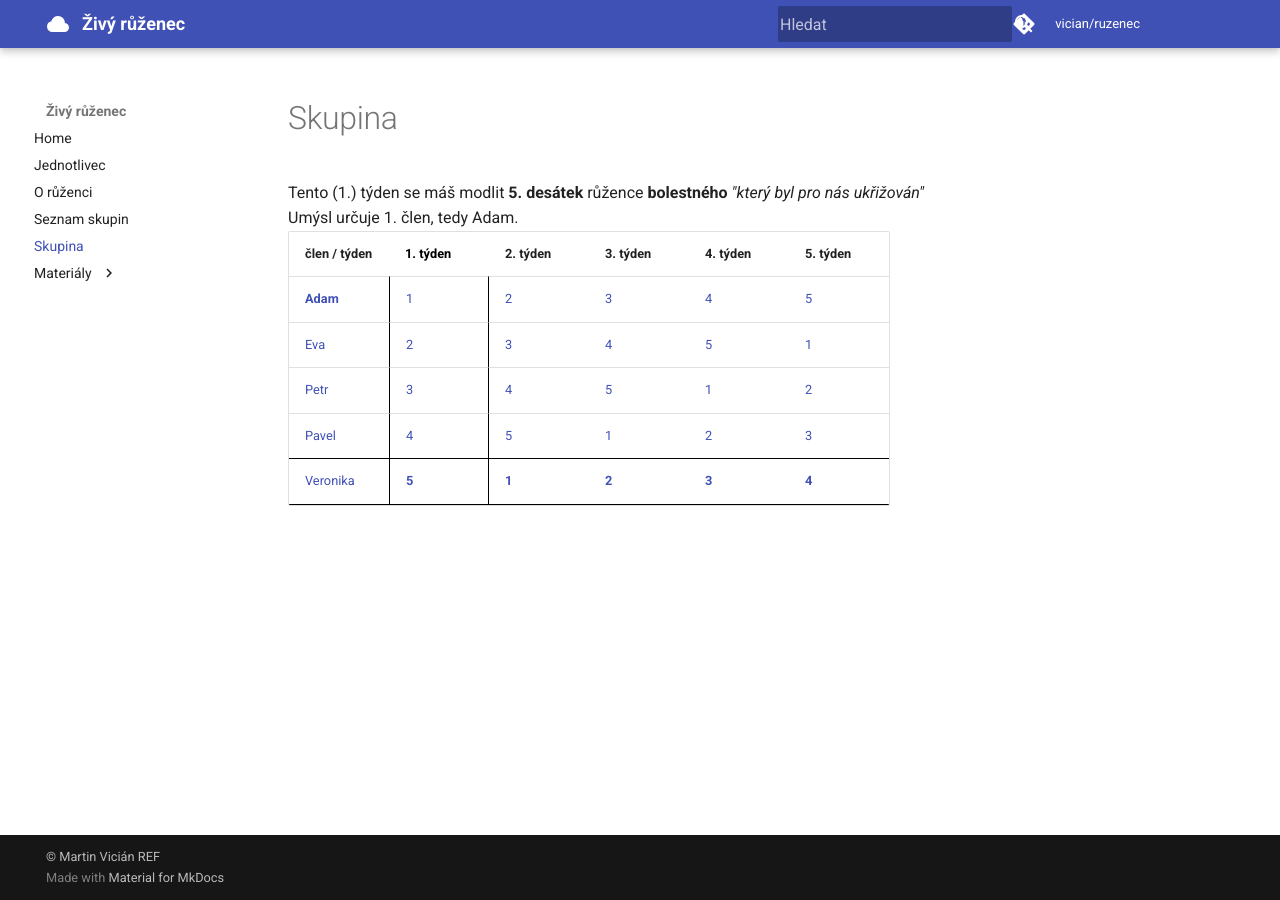
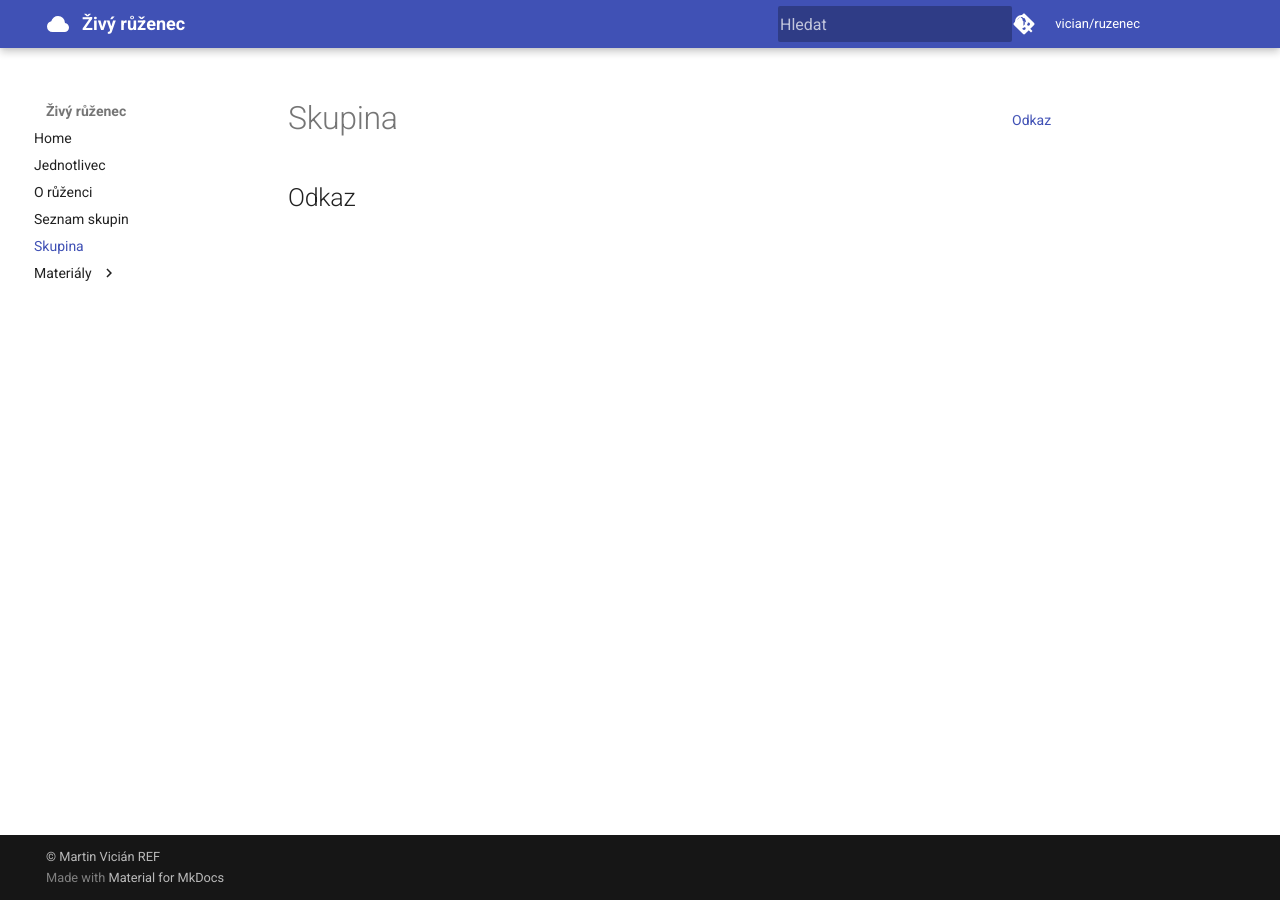
Before and after one commit to vician/rosary, an MkDocs documentation site: the page built from docs/skupina.md, in a window 1280 px wide. Built offline with MkDocs 1.6.1 and Material for MkDocs 9.7.7, drawn with Linux system fonts in a browser that asks for light colours; comment, search, counter and statistics services are not loaded; part of the change alters nothing that is shown.

```diff
--- a/docs/ruzenec.js
+++ b/docs/ruzenec.js
@@ -238,3 +238,30 @@ function get_individual(start="2017-01-02", element="today") {
 
 	write_element(element, html);
 }
+
+function draw_group() {
+	var search = window.location.search;
+	var params = new Array();
+	if (search.length != 0) {
+		search = search.substring(1);
+		var searches = search.split("&");
+		for (index = 0; index < searches.length; ++index) {
+				var values = searches[index].split("=");
+				name = values[0]
+				value = values[1]
+				console.log(name+" = "+value)
+				params[name] = value;
+		}
+	}
+	if (search.length == 0 || params["m"] == undefined || params["s"] == undefined) {
+		params["m"] = "Adam,Eva,Petr,Pavel,Veronika"
+		params["s"] = "2010-01-01"
+		params["i"] = Math.floor(Math.random() * 5 + 1);
+		console.log("Generated member: "+params["i"])
+	}
+
+	draw_table(params["m"], params["s"], "table", params["i"])
+}
+
+function create_link(memberid,startid,resultid) {
+}
--- a/docs/skupina.md
+++ b/docs/skupina.md
@@ -2,37 +2,7 @@
 
 <script>
 window.onload = function () {
-	var search = window.location.search;
-	var params = new Array();
-	if (search.length != 0) {
-		search = search.substring(1);
-		var searches = search.split("&");
-		for (index = 0; index < searches.length; ++index) {
-				var values = searches[index].split("=");
-				name = values[0]
-				value = values[1]
-				console.log(name+" = "+value)
-				params[name] = value;
-		}
-	}
-	if (search.length == 0 || params["m"] == undefined || params["s"] == undefined) {
-		params["m"] = "Adam,Eva,Petr,Pavel,Veronika"
-		params["s"] = "2010-01-01"
-		params["i"] = Math.floor(Math.random() * 5 + 1);
-		console.log("Generated member: "+params["i"])
-	}
+  draw_group();
+</script>
 
-	draw_table(params["m"], params["s"], "table", params["i"])
-  /*var members = new Array(
-    "Hanka",
-    "Markéta",
-    "Lukáš",
-    "Frencis",
-    "Vendy"
-    )
-  var me = 2;
-  var start = "2010-07-26";
-
-  draw_table(members, start, "table", me);*/
-}
-</script>
+## Odkaz
```
